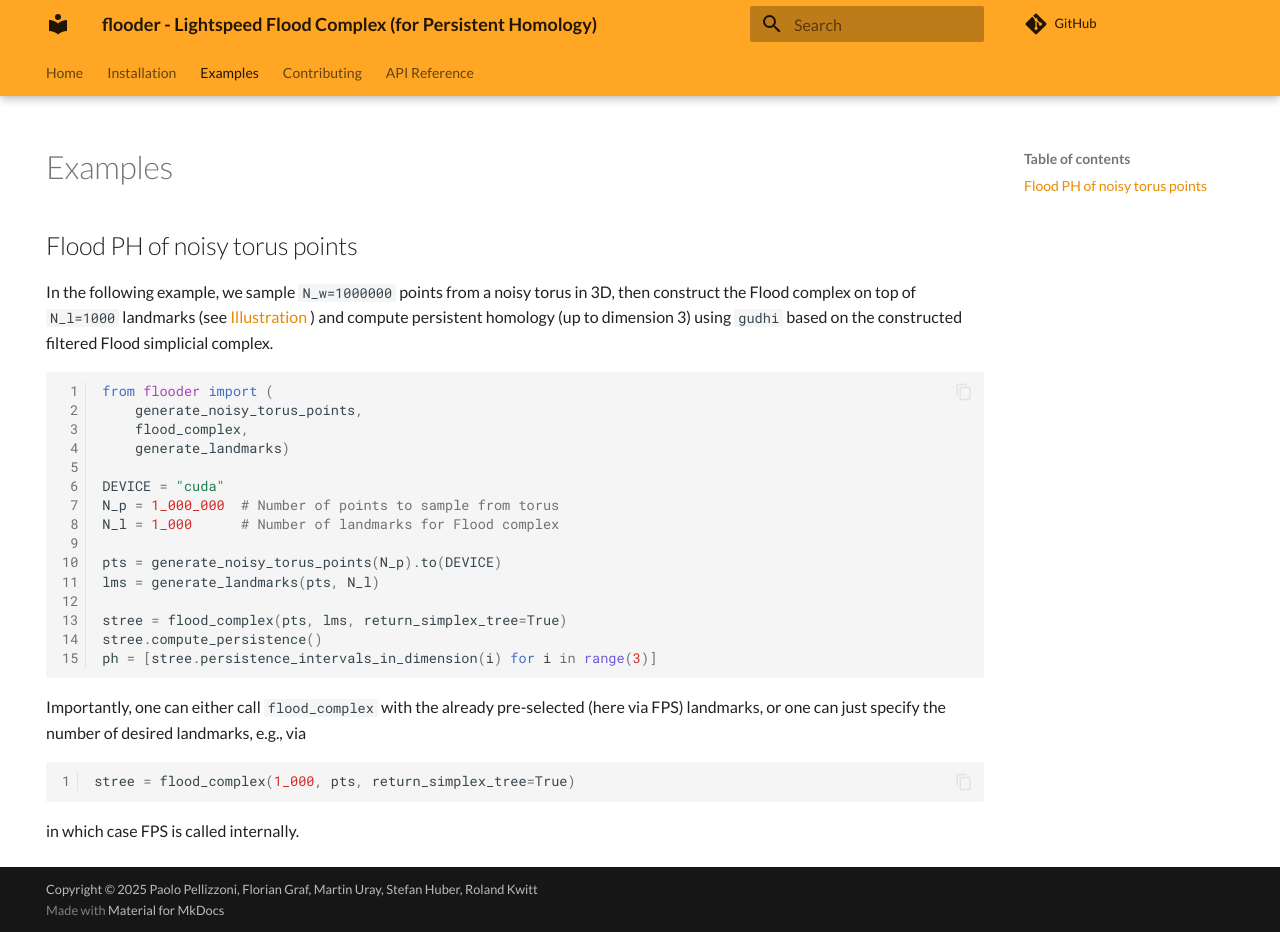
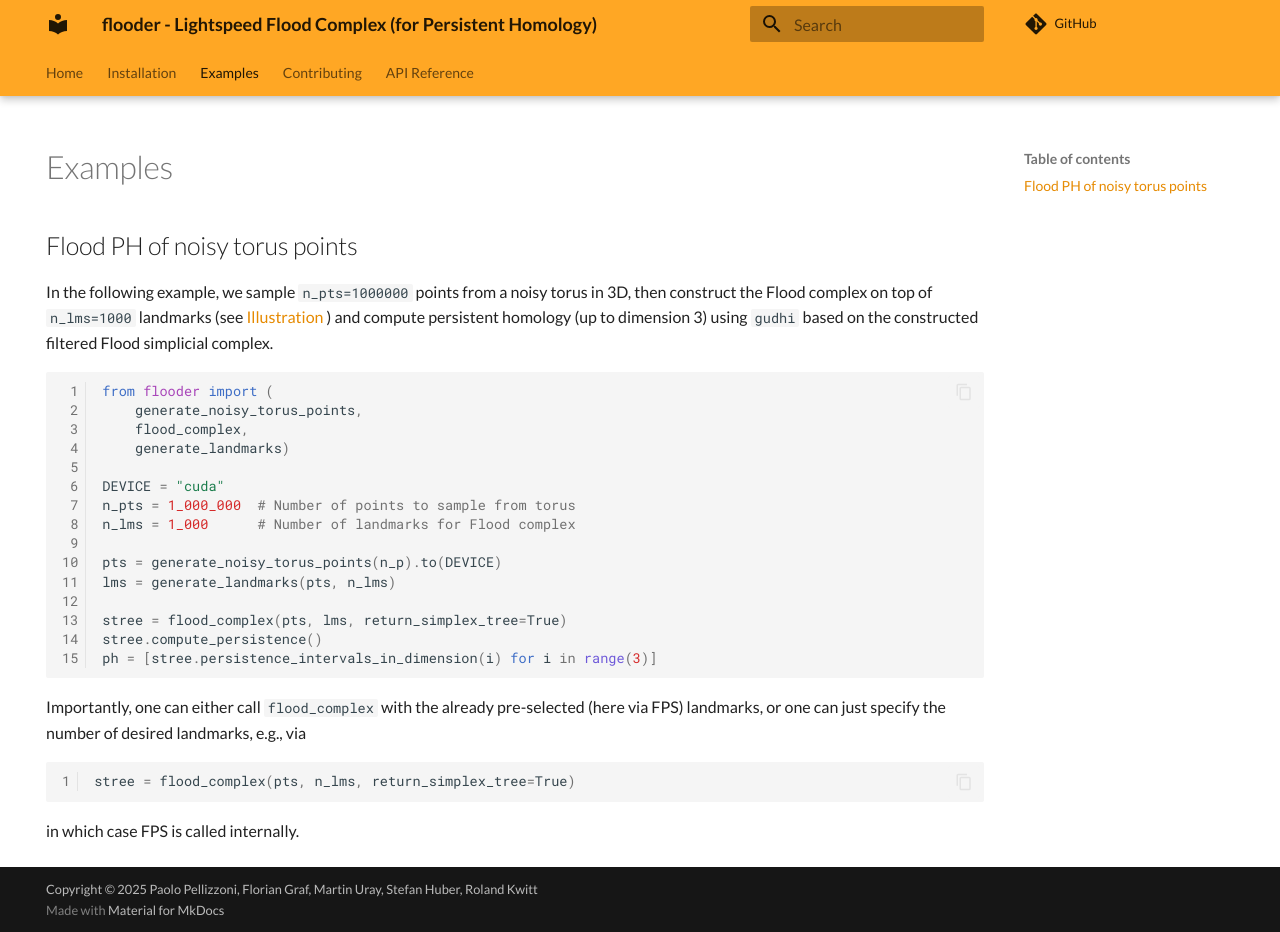
Before and after one commit to plus-rkwitt/flooder, an MkDocs documentation site: the page built from docs/examples.md, in a window 1280 px wide and 932 px high. Built offline with MkDocs 1.6.1 and Material for MkDocs 9.7.7, drawn with Linux system fonts in a browser that asks for light colours; a script that is not in the unit is left out; comment, search, counter and statistics services are not loaded.

Commit message:
ENH: variable naming in example_01

````diff
--- a/docs/examples.md
+++ b/docs/examples.md
@@ -7,8 +7,8 @@ hide:
 
 ## Flood PH of noisy torus points
 
-In the following example, we sample `N_w=1000000` points from a noisy torus in 3D, then
-construct the Flood complex on top of `N_l=1000` landmarks (see [Illustration](index.md#illustration)
+In the following example, we sample `n_pts=1000000` points from a noisy torus in 3D, then
+construct the Flood complex on top of `n_lms=1000` landmarks (see [Illustration](index.md#illustration)
 ) and compute persistent
 homology (up to dimension 3) using `gudhi` based on the constructed filtered Flood simplicial complex.
 
@@ -19,11 +19,11 @@ from flooder import (
     generate_landmarks)
 
 DEVICE = "cuda"
-N_p = 1_000_000  # Number of points to sample from torus
-N_l = 1_000      # Number of landmarks for Flood complex
+n_pts = 1_000_000  # Number of points to sample from torus
+n_lms = 1_000      # Number of landmarks for Flood complex
 
-pts = generate_noisy_torus_points(N_p).to(DEVICE)
-lms = generate_landmarks(pts, N_l)
+pts = generate_noisy_torus_points(n_p).to(DEVICE)
+lms = generate_landmarks(pts, n_lms)
 
 stree = flood_complex(pts, lms, return_simplex_tree=True)
 stree.compute_persistence()
@@ -35,7 +35,7 @@ Importantly, one can either call `flood_complex` with the already pre-selected
 via
 
 ```py linenums="1"
-stree = flood_complex(1_000, pts, return_simplex_tree=True)
+stree = flood_complex(pts, n_lms, return_simplex_tree=True)
 ```
 
 in which case FPS is called internally.
````
Also changed, not shown: 1 other file.
